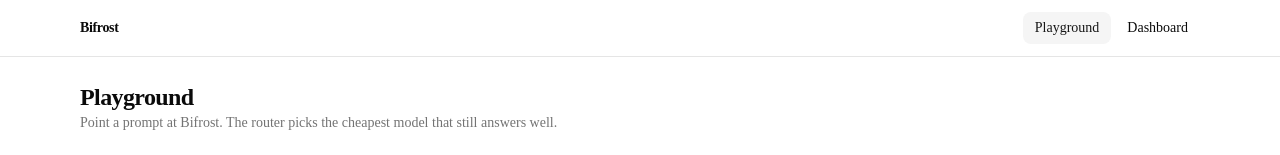
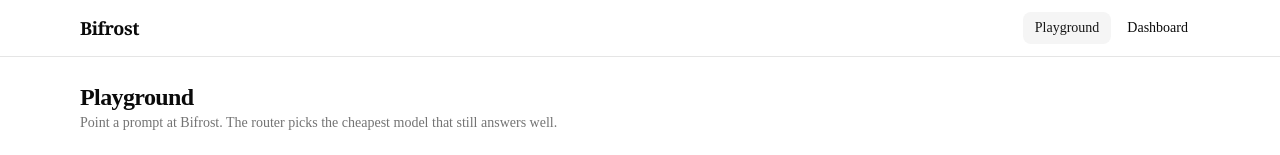
Before and after one commit to Harsh6931/bifrost, a Next.js app in the folder web/: page /playground in a window 1280 px wide. Shown: the top 155 px of the page. Built offline with nearby package versions, Linux system fonts and the light colour scheme.

Commit message:
feat: serif Bifrost mark in nav

```diff
--- a/web/components/app-nav.tsx
+++ b/web/components/app-nav.tsx
@@ -17,7 +17,10 @@
   return (
     <header className="border-b bg-background">
       <div className="mx-auto flex h-14 max-w-6xl items-center justify-between px-4">
-        <Link href="/playground" className="text-sm font-semibold tracking-tight">
+        <Link
+          href="/playground"
+          className="font-serif text-lg font-semibold tracking-tight"
+        >
           Bifrost
         </Link>
         <nav className="flex items-center gap-1">
```
